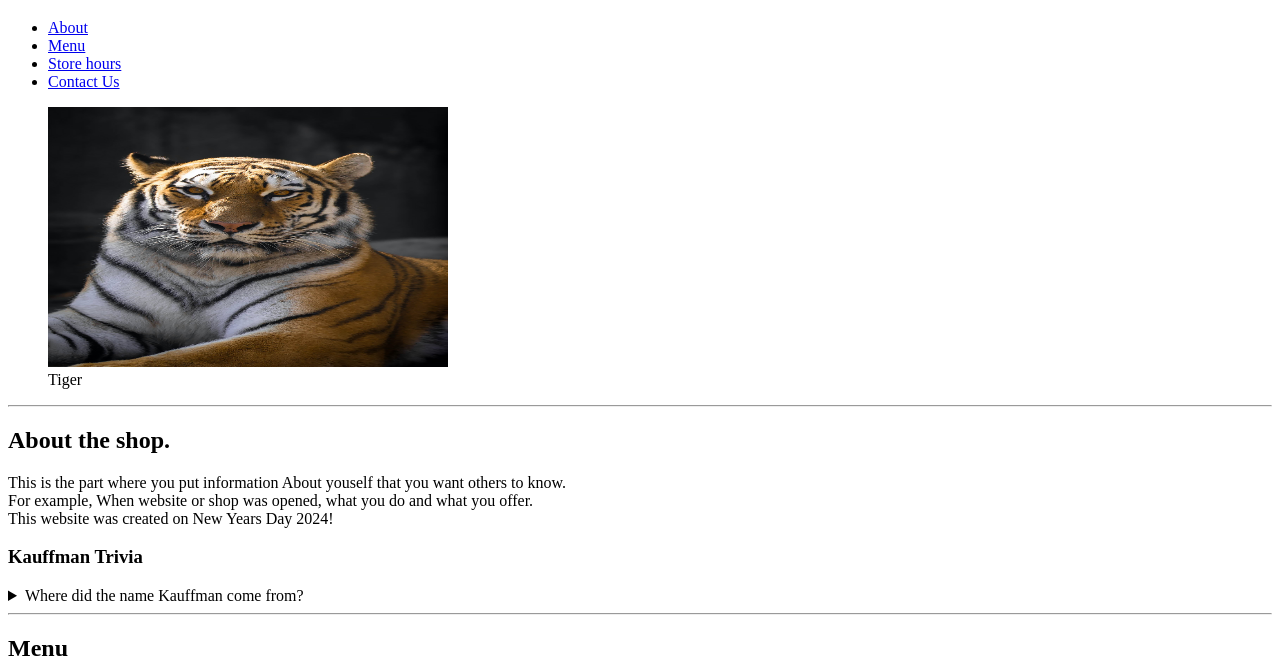
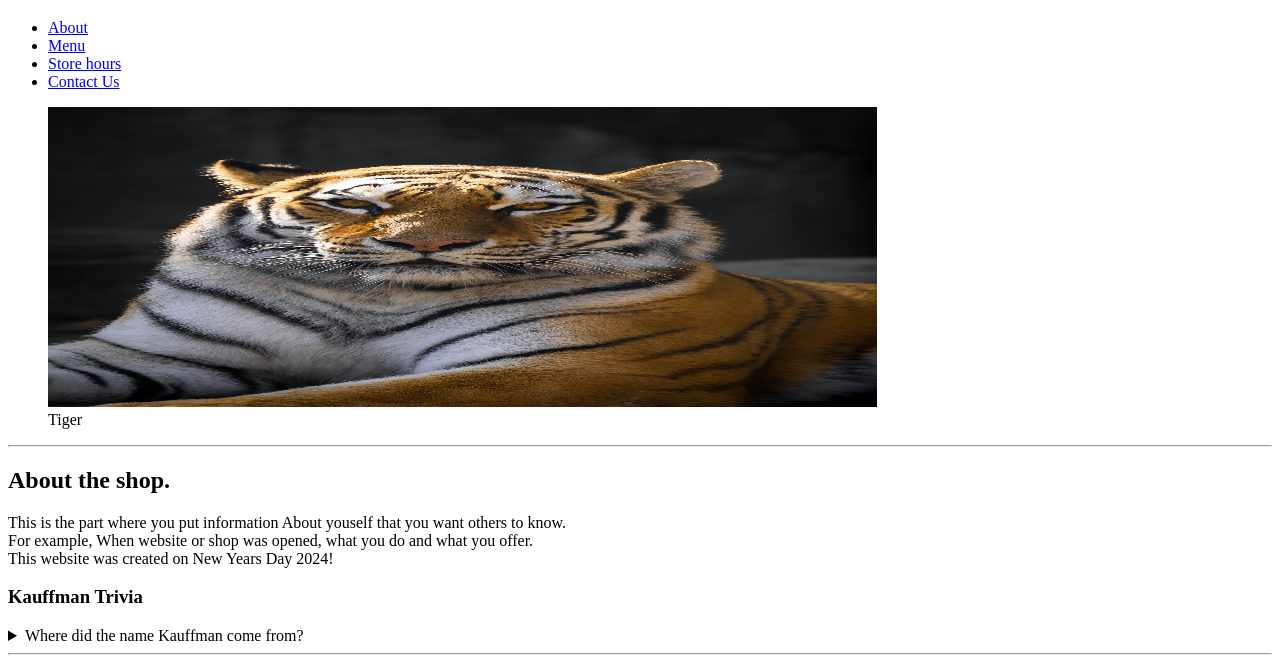
Before and after one commit to Kauffman8/Company-Website, a plain HTML site: page index.html in a window 1280 px wide. Shown: the part 61-733 px from the top of the page. Drawn offline with Linux system fonts and the light colour scheme.

Commit message:
Update index.html

```diff
--- a/index.html
+++ b/index.html
@@ -27,7 +27,7 @@
                 </li>
             </ul></nav>
         <figure>
-            <img src="tiger.jpg" alt="My favorite animal" width="400" height="260">
+            <img src="tiger.jpg" alt="My favorite animal" width="70%" height="300">
             <figcaption>Tiger</figcaption>
         </figure>
     </header>
```
